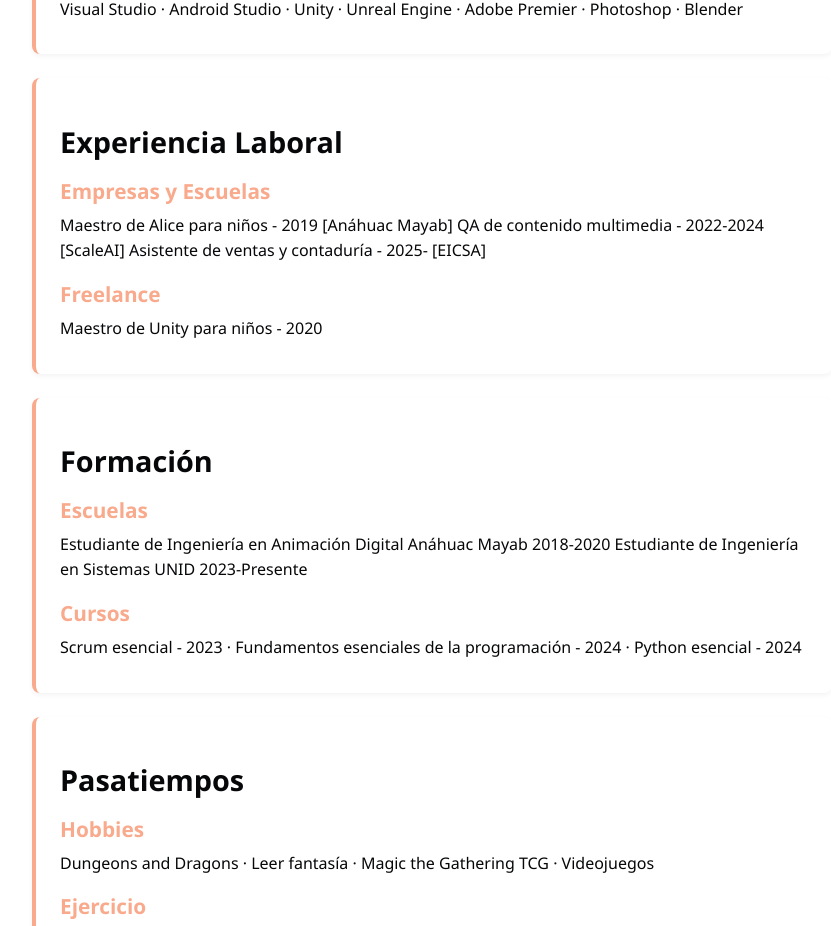
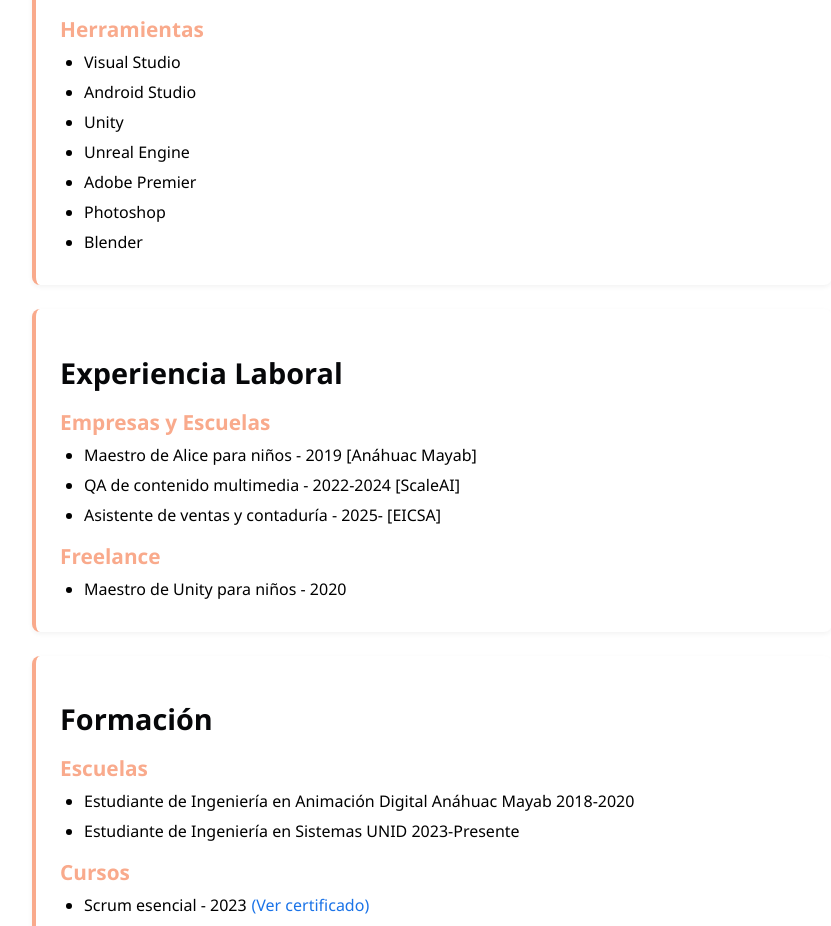
Before and after one commit to MikeGPQ/portafolio-miguel, a React (Create React App) app: page /sobre-mi in a window 1280 px wide. Shown: the part 319-1245 px from the top of the page, without its empty margins (208-1039 px from the left). Built offline with nearby package versions, Linux system fonts and the light colour scheme.

Commit message:
04/08/2025

```diff
--- a/src/Componentes/Navbar.jsx
+++ b/src/Componentes/Navbar.jsx
@@ -26,29 +26,17 @@ export function Navbar() {
     }, []);
 
     return (
-        <div style={{ fontFamily: "'Segoe UI', sans-serif", minHeight: "100vh", background: "#FFFFFF" }}>
-            <nav style={{  background: "#060709",  padding: "1rem 0",  boxShadow: "0 2px 10px rgba(0,0,0,0.1)", position: "relative" }}>
-                <div style={{display: "flex", justifyContent: "space-between", alignItems: "center", padding: "0 1rem",  maxWidth: "1200px",  margin: "0 auto"  }}>
-                    <div style={{ color: "#CEBFC0", fontWeight: "600", fontSize: "1.2rem" }}>
-                        Portfolio
-                    </div>
+        <div style={{ fontFamily: "'Segoe UI', sans-serif", minHeight: "100vh", background: "#FFFFFF", paddingTop: "70px" }}>
+            <nav style={{ background: "#060709", padding: "1rem 0", boxShadow: "0 2px 10px rgba(0,0,0,0.1)", position: "fixed", top: 0, left: 0, right: 0, zIndex: 1000 }}>
+                <div style={{ display: "flex", justifyContent: "space-between", alignItems: "center", maxWidth: "1200px", margin: "0 auto", padding: "0 1rem" }}>
+                    <div style={{ color: "#CEBFC0", fontWeight: "600", fontSize: "1.2rem" }}>Portafolio</div>
 
                     {isMobile ? (
-                        <div
-                            onClick={() => setMenuOpen(!menuOpen)}
-                            style={{ cursor: "pointer", color: "#CEBFC0", fontSize: "1.5rem", padding: "0.5rem" }} >
-                            ...
-                        </div>
+                        <div onClick={() => setMenuOpen(!menuOpen)} style={{ cursor: "pointer", color: "#CEBFC0", fontSize: "1.5rem", padding: "0.5rem" }}>...</div>
                     ) : (
                         <div style={{ display: "flex", gap: "1rem" }}>
                             {rutas.map((link) => (
-                                <NavLink
-                                    key={link.name}
-                                    to={link.path}
-                                    style={({ isActive }) => ({color: isActive ? "#F9AA8C" : "#CEBFC0", textDecoration: "none",  fontWeight: "600", fontSize: "1.1rem",padding: "0.5rem 1rem",   borderRadius: "4px", transition: "all 0.3s ease",
-                                        ":hover": { color: "#F9AA8C" }
-                                    })}
-                                >
+                                <NavLink key={link.name} to={link.path} style={({ isActive }) => ({ color: isActive ? "#F9AA8C" : "#CEBFC0", textDecoration: "none", fontWeight: "600", fontSize: "1.1rem", padding: "0.5rem 1rem", borderRadius: "4px", transition: "all 0.3s ease", ":hover": { color: "#F9AA8C" } })}>
                                     {link.name}
                                 </NavLink>
                             ))}
@@ -57,20 +45,10 @@ export function Navbar() {
                 </div>
 
                 {isMobile && menuOpen && (
-                    <div style={{ background: "#060709", padding: "1rem",  position: "absolute", top: "100%",  left: 0, right: 0, zIndex: 1000,  boxShadow: "0 4px 10px rgba(0,0,0,0.2)" }}>
+                    <div style={{ background: "#060709", padding: "1rem", position: "absolute", top: "100%", left: 0, right: 0, zIndex: 1000, boxShadow: "0 4px 10px rgba(0,0,0,0.2)" }}>
                         <div style={{ display: "flex", flexDirection: "column", gap: "0.5rem" }}>
                             {rutas.map((link) => (
-                                <NavLink
-                                    key={link.name}
-                                    to={link.path}
-                                    onClick={() => setMenuOpen(false)}
-                                    style={({ isActive }) => ({ color: isActive ? "#F9AA8C" : "#CEBFC0", textDecoration: "none", fontWeight: "600", fontSize: "1.1rem", padding: "0.8rem 1rem", borderRadius: "4px", transition: "all 0.3s ease",
-                                        ":hover": {
-                                            color: "#F9AA8C",
-                                            background: "rgba(249, 170, 140, 0.1)"
-                                        }
-                                    })}
-                                >
+                                <NavLink key={link.name} to={link.path} onClick={() => setMenuOpen(false)} style={({ isActive }) => ({ color: isActive ? "#F9AA8C" : "#CEBFC0", textDecoration: "none", fontWeight: "600", fontSize: "1.1rem", padding: "0.8rem 1rem", borderRadius: "4px", transition: "all 0.3s ease", ":hover": { color: "#F9AA8C", background: "rgba(249, 170, 140, 0.1)" } })}>
                                     {link.name}
                                 </NavLink>
                             ))}
@@ -79,7 +57,7 @@ export function Navbar() {
                 )}
             </nav>
 
-            <div style={{ maxWidth: "1200px", margin: "2rem auto", padding: "0 1rem" }}>
+            <div style={{ maxWidth: "1200px", margin: "0 auto", padding: "0 1rem" }}>
                 <Routes>
                     <Route path="/" element={<Home />} />
                     <Route path="/sobre-mi" element={<Sobremi />} />
--- a/src/Componentes/Tarjeta.jsx
+++ b/src/Componentes/Tarjeta.jsx
@@ -31,6 +31,25 @@ export function Tarjeta({ title, sections }) {
         fontSize: isMobile ? "0.95rem" : "1rem"
     };
 
+    const listStyle = {
+        paddingLeft: "1.5rem",
+        margin: "0.5rem 0"
+    };
+
+    const listItemStyle = {
+        marginBottom: "0.5rem"
+    };
+
+    const linkStyle = {
+        color: "#1a73e8",
+        textDecoration: "none",
+        fontWeight: "500",
+        marginLeft: "0.3rem",
+        "&:hover": {
+            textDecoration: "underline"
+        }
+    };
+
     return (
         <div style={sectionStyle}>
             <h1 style={titleStyle}>{title}</h1>
@@ -38,7 +57,28 @@ export function Tarjeta({ title, sections }) {
             {sections.map((section, index) => (
                 <div key={index}>
                     <h2 style={subtitleStyle}>{section.subtitle}</h2>
-                    <p style={textStyle}>{section.text}</p>
+
+                    {Array.isArray(section.content) ? (
+                        <ul style={listStyle}>
+                            {section.content.map((item, i) => (
+                                <li key={i} style={listItemStyle}>
+                                    {item.text}
+                                    {item.link && (
+                                        <a
+                                            href={item.link.url}
+                                            target="_blank"
+                                            rel="noopener noreferrer"
+                                            style={linkStyle}
+                                        >
+                                            {item.link.text}
+                                        </a>
+                                    )}
+                                </li>
+                            ))}
+                        </ul>
+                    ) : (
+                        <p style={textStyle}>{section.content}</p>
+                    )}
                 </div>
             ))}
         </div>
--- a/src/Rutas/Home.jsx
+++ b/src/Rutas/Home.jsx
@@ -77,7 +77,7 @@ export function Home() {
             <div style={{ margin: isMobile ? "2rem 0" : "4rem 0" }}>
                 <div style={{ display: "flex",justifyContent: "space-between",  alignItems: "center",  marginBottom: "1.5rem",flexWrap: "wrap",  gap: "1rem" }}>
                     <h2 style={{ color: "#060709", fontSize: isMobile ? "1.5rem" : "2rem",  borderBottom: "3px solid #F9AA8C",  paddingBottom: "0.5rem",  flex: 1,  minWidth: "300px"}}>
-                        Quieres saber c&oacute;mo hice esta p&aacute;gina? Revisa mi DevLog
+                        &iquest;Quieres saber c&oacute;mo hice esta p&aacute;gina? Revisa mi DevLog
                     </h2>
                     <a href="/devlogs" style={{  color: "#F9AA8C",textDecoration: "none", fontWeight: "600", fontSize: "1.1rem", transition: "all 0.2s ease", whiteSpace: "nowrap" }}>
                         Ver todos
--- a/src/Rutas/sobre-mi.jsx
+++ b/src/Rutas/sobre-mi.jsx
@@ -12,12 +12,24 @@ export function Sobremi() {
                 title="Competencias"
                 sections={[
                     {
-                        subtitle: "Lenguajes de programaci\u00f3n",
-                        text: "C++ \u00b7 C# \u00b7 Python \u00b7 JavaScript"
+                        subtitle: "Lenguajes de programación",
+                        content: [
+                            { text: "C++" },
+                            { text: "Python" },
+                            { text: "JavaScript" }
+                        ]
                     },
                     {
                         subtitle: "Herramientas",
-                        text: "Visual Studio \u00b7 Android Studio \u00b7 Unity \u00b7 Unreal Engine \u00b7 Adobe Premier \u00b7 Photoshop \u00b7 Blender"
+                        content: [
+                            { text: "Visual Studio" },
+                            { text: "Android Studio" },
+                            { text: "Unity" },
+                            { text: "Unreal Engine" },
+                            { text: "Adobe Premier" },
+                            { text: "Photoshop" },
+                            {text: "Blender"}
+                        ]
                     }
                 ]}
             />
@@ -27,25 +39,56 @@ export function Sobremi() {
                 sections={[
                     {
                         subtitle: "Empresas y Escuelas",
-                        text: "Maestro de Alice para ni\u00f1os - 2019 [An\u00e1huac Mayab]\nQA de contenido multimedia - 2022-2024 [ScaleAI]\nAsistente de ventas y contadur\u00eda - 2025- [EICSA]"
+                        content: [
+                            { text: "Maestro de Alice para niños - 2019 [Anáhuac Mayab]" },
+                            { text: "QA de contenido multimedia - 2022-2024 [ScaleAI]" },
+                            { text: "Asistente de ventas y contaduría - 2025- [EICSA]" }
+                        ]
                     },
                     {
                         subtitle: "Freelance",
-                        text: "Maestro de Unity para ni\u00f1os - 2020"
+                        content: [
+                            { text: "Maestro de Unity para niños - 2020" }
+                        ]
                     }
                 ]}
             />
 
             <Tarjeta
-                title="Formaci&oacute;n"
+                title="Formación"
                 sections={[
                     {
                         subtitle: "Escuelas",
-                        text: "Estudiante de Ingenier\u00eda en Animaci\u00f3n Digital An\u00e1huac Mayab 2018-2020\nEstudiante de Ingenier\u00eda en Sistemas UNID 2023-Presente"
+                        content: [
+                            { text: "Estudiante de Ingeniería en Animación Digital Anáhuac Mayab 2018-2020" },
+                            { text: "Estudiante de Ingeniería en Sistemas UNID 2023-Presente" }
+                        ]
                     },
                     {
                         subtitle: "Cursos",
-                        text: "Scrum esencial - 2023 \u00b7 Fundamentos esenciales de la programaci\u00f3n - 2024 \u00b7 Python esencial - 2024 "
+                        content: [
+                            {
+                                text: "Scrum esencial - 2023",
+                                link: {
+                                    text: "(Ver certificado)",
+                                    url: "https://www.linkedin.com/learning/certificates/6017efb568d9bfc7c363a9df28b3c1a6ebf085d00909f826b76e319c88841e82?trk=share_certificate"
+                                }
+                            },
+                            {
+                                text: "Fundamentos esenciales de la programación - 2024",
+                                link: {
+                                    text: "(Ver certificado)",
+                                    url: "https://www.linkedin.com/learning/certificates/7f76e5746b15be93a0d5bc9e553e06727631a953121a7693f8c8beed7128a590?trk=share_certificate"
+                                }
+                            },
+                            {
+                                text: "Python esencial - 2024",
+                                link: {
+                                    text: "(Ver certificado)",
+                                    url: "https://www.linkedin.com/learning/certificates/c8769ed753282a8e3f7583ac029666e62d1f4b764580436d18d786a8277a0fcc?trk=share_certificate"
+                                }
+                            }
+                        ]
                     }
                 ]}
             />
@@ -55,11 +98,19 @@ export function Sobremi() {
                 sections={[
                     {
                         subtitle: "Hobbies",
-                        text: "Dungeons and Dragons \u00b7 Leer fantas\u00eda \u00b7 Magic the Gathering TCG \u00b7 Videojuegos"
+                        content: [
+                            { text: "Dungeons and Dragons" },
+                            { text: "Leer fantasía" },
+                            { text: "Magic the Gathering TCG" },
+                            { text: "Videojuegos" }
+                        ]
                     },
                     {
                         subtitle: "Ejercicio",
-                        text: "Correr 5km \u00b7 Pesas"
+                        content: [
+                            { text: "Correr 5km" },
+                            { text: "Pesas" }
+                        ]
                     }
                 ]}
             />
```
